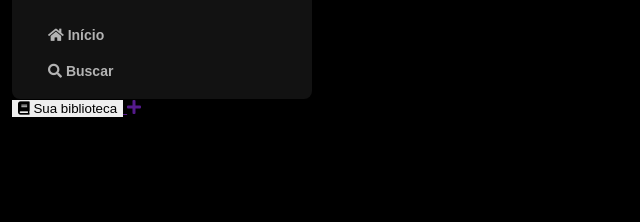
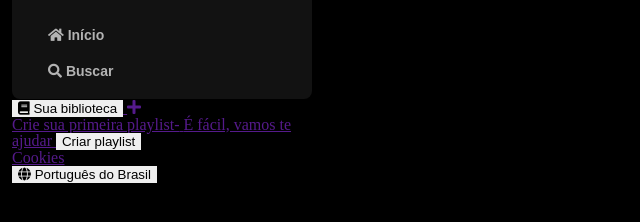
Before and after one commit to AlexSCS/Spotify-imersao-alura, a plain HTML site: page index.html in a window 1280 px wide. Shown: the part 74-296 px from the top of the page, without its empty margins (0-640 px from the left). Drawn offline with Linux system fonts and the light colour scheme.

Commit message:
Alteração no HTML

```diff
--- a/index.html
+++ b/index.html
@@ -47,6 +47,27 @@
                 <span class="fa fa-plus"></span>
             </div>
 
+            <section class="section-playlist">
+                <div class="section-playlist_content">
+                    <span class="text title">Crie sua primeira playlist-</span>
+                    <span class="text subtitle">É fácil, vamos te ajudar</span>
+                    <button class="section-playlist_button">
+                        <span>Criar playlist</span>
+                    </button>
+                </div>
+            </section>
+
+            <div class="cookies">
+                <a href="">Cookies</a>
+            </div>
+
+            <div class="languages">
+                <button class="languages_button">
+                    <span class="fa fa-globe"></span>
+                    <span>Português do Brasil</span>
+                </button>
+            </div>
+
         </div>
     </div>
 </body>
```
